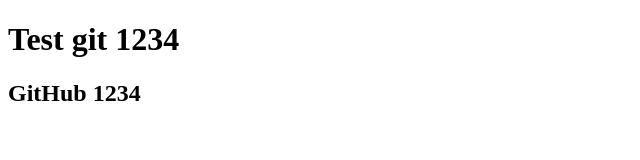
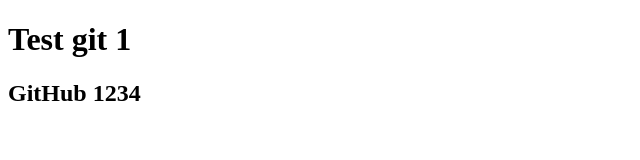
Before and after one commit to GuyDev1999/git-101-test, a plain HTML site: page index.html in a window 1280 px wide. Shown: the full height of the page, 0-640 px from the left. Drawn offline with Linux system fonts and the light colour scheme.

Commit message:
Update index.html

```diff
--- a/index.html
+++ b/index.html
@@ -7,7 +7,7 @@
     <title>Document</title>
 </head>
 <body>
-    <h1>Test git 1234</h1>
+    <h1>Test git 1</h1>
     <h2>GitHub 1234</h2>
 </body>
 </html>
```
